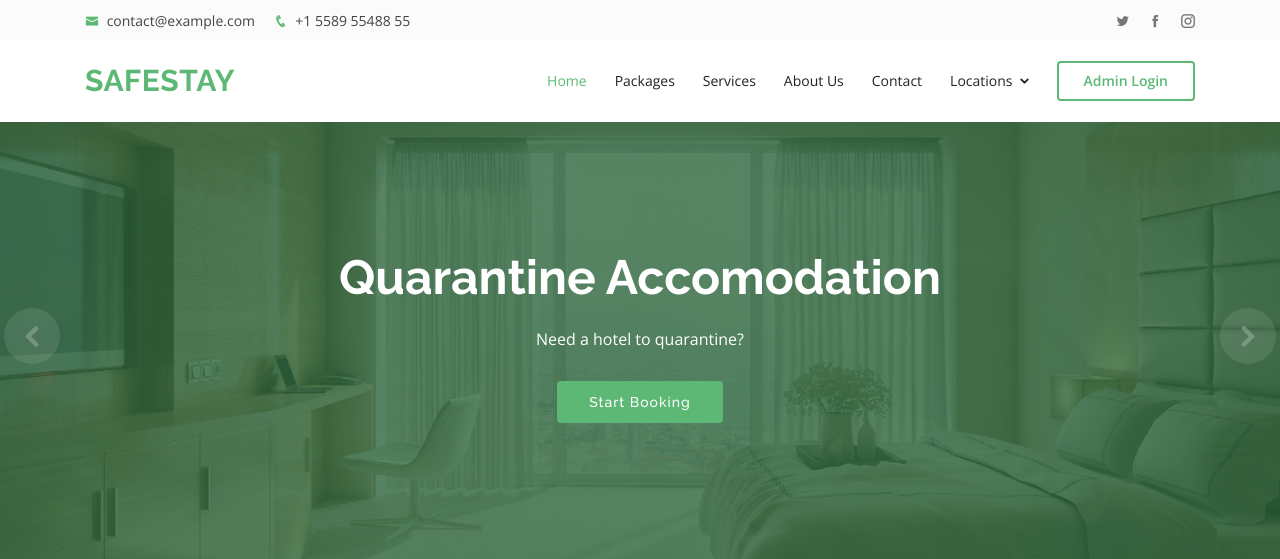
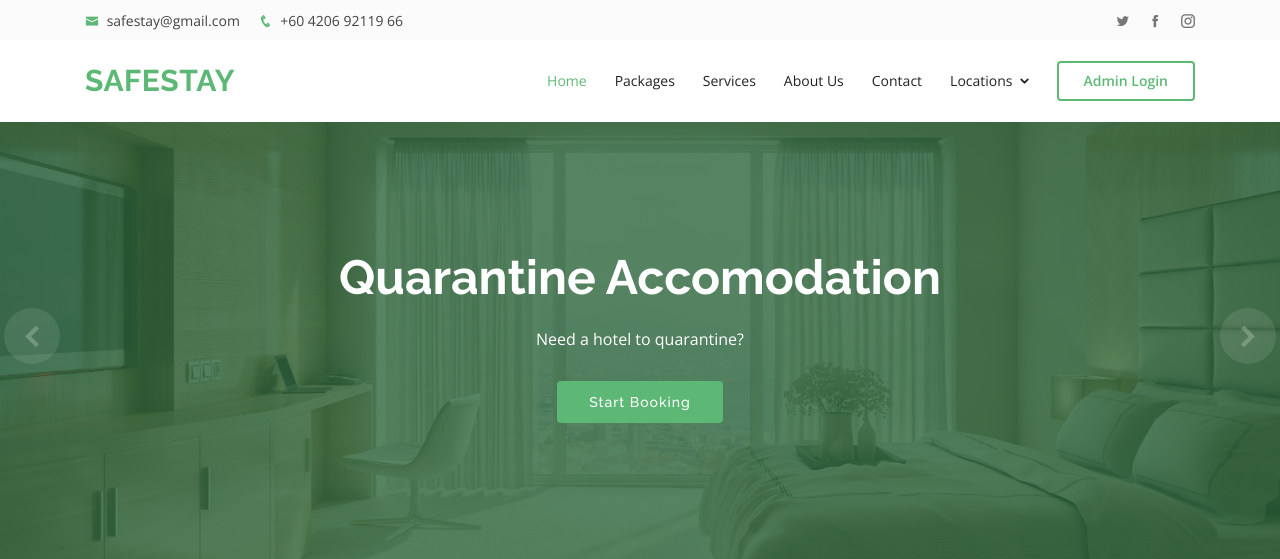
Before and after one commit to pbaldika/webpro-project, a PHP site: page /index.php in a window 1280 px wide. Shown: the top 559 px of the page. Run offline with PHP 8.4, Linux system fonts and the light colour scheme.

Commit message:
Update header.php

```diff
--- a/assets/includes/header.php
+++ b/assets/includes/header.php
@@ -3,8 +3,8 @@
     <div id="topbar" class="d-none d-lg-flex align-items-center fixed-top">
         <div class="container d-flex">
         <div class="contact-info mr-auto">
-            <i class="icofont-envelope"></i> <a href="">contact@example.com</a>
-            <i class="icofont-phone"></i> +1 5589 55488 55
+            <i class="icofont-envelope"></i> <a href="">safestay@gmail.com</a>
+            <i class="icofont-phone"></i> +60 4206 92119 66
         </div>
         <div class="social-links">
             <a href="#" class="twitter"><i class="icofont-twitter"></i></a>
```
